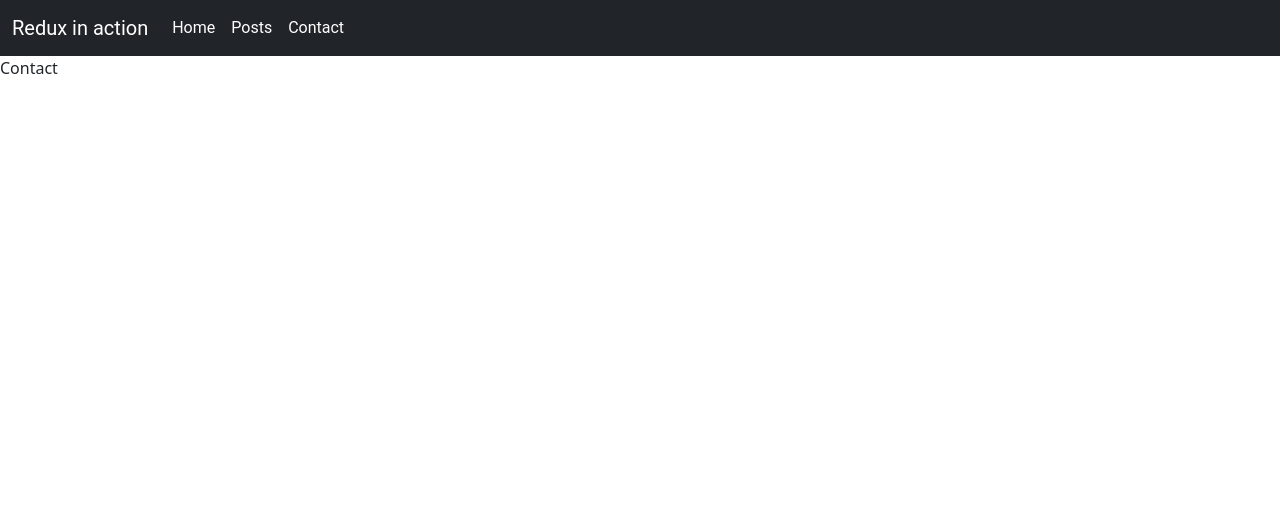
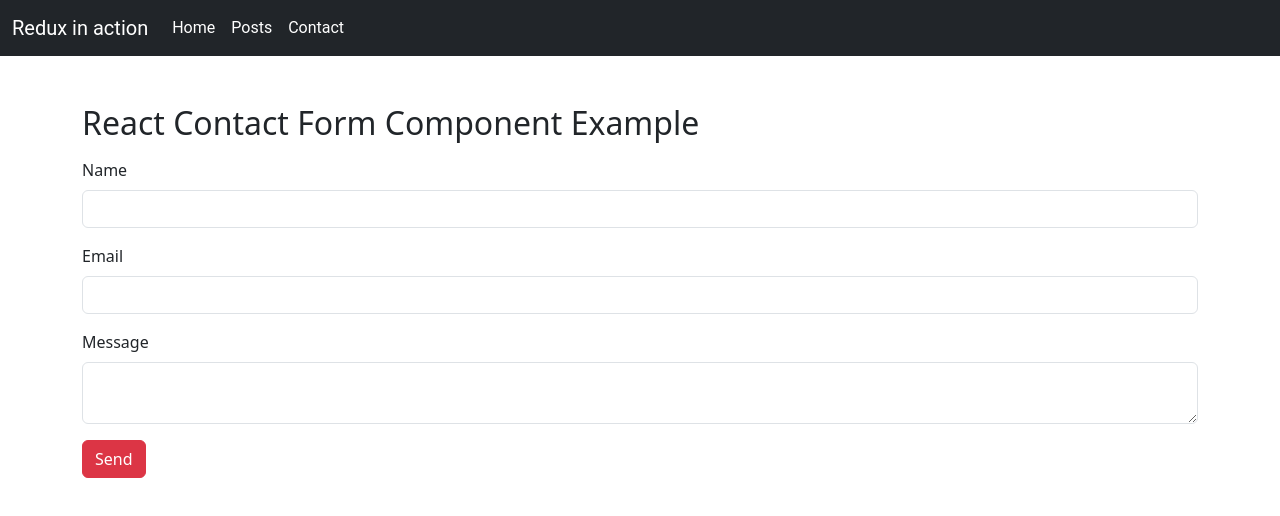
Before and after one commit to kashiftufail/redux-toolkit-crud, a React (Create React App) app: page /contact in a window 1280 px wide. Shown: the top 516 px of the page. Built offline with nearby package versions, Linux system fonts and the light colour scheme.

Commit message:
add contact page

```diff
--- a/src/components/Contact.jsx
+++ b/src/components/Contact.jsx
@@ -1,9 +1,44 @@
 import React from 'react'
-
 const Contact = () => {
+  const [formStatus, setFormStatus] = React.useState('Send')
+  const onSubmit = (e) => {
+    e.preventDefault()
+    setFormStatus('Submitting...')
+    const { name, email, message } = e.target.elements
+    let conFom = {
+      name: name.value,
+      email: email.value,
+      message: message.value,
+    }
+    alert('Thanks')
+  }
   return (
-    <div>Contact</div>
+    <div className="container mt-5">
+      <h2 className="mb-3">React Contact Form Component Example</h2>
+      <form onSubmit={onSubmit}>
+        <div className="mb-3">
+          <label className="form-label" htmlFor="name">
+            Name
+          </label>
+          <input className="form-control" type="text" id="name" required />
+        </div>
+        <div className="mb-3">
+          <label className="form-label" htmlFor="email">
+            Email
+          </label>
+          <input className="form-control" type="email" id="email" required />
+        </div>
+        <div className="mb-3">
+          <label className="form-label" htmlFor="message">
+            Message
+          </label>
+          <textarea className="form-control" id="message" required />
+        </div>
+        <button className="btn btn-danger" type="submit">
+          {formStatus}
+        </button>
+      </form>
+    </div>
   )
 }
-
 export default Contact;
--- a/src/components/Home.jsx
+++ b/src/components/Home.jsx
@@ -2,9 +2,9 @@ import React from 'react'
 
 const Home = () => {
   return (
-    <div style={{ padding: 20 }}>
-      <h2>Home View</h2>
-      <p>Lorem ipsum dolor sit amet, consectetur adip.</p>
+    <div className='container1'>
+      <h2 className="a-center">Redux toolkit query using router</h2>
+      <p>Lorem Ipsum is simply dummy text of the printing and typesetting industry. Lorem Ipsum has been the industry's standard dummy text ever since the 1500s, when an unknown printer took a galley of type and scrambled it to make a type specimen book. It has survived not only five centuries, but also the leap into electronic typesetting, remaining essentially unchanged. It was popularised in the 1960s with the release of Letraset sheets containing Lorem Ipsum passages, and more recently with desktop publishing software like Aldus PageMaker including versions of Lorem Ipsum.</p>
     </div>
   )
 }
--- a/src/components/Posts.js
+++ b/src/components/Posts.js
@@ -24,6 +24,7 @@ export default function Posts() {
 
   return (
     <>
+      <h1 className="a-center">  Posts </h1>
       <table class="table">
         <thead>
           <tr>
```
